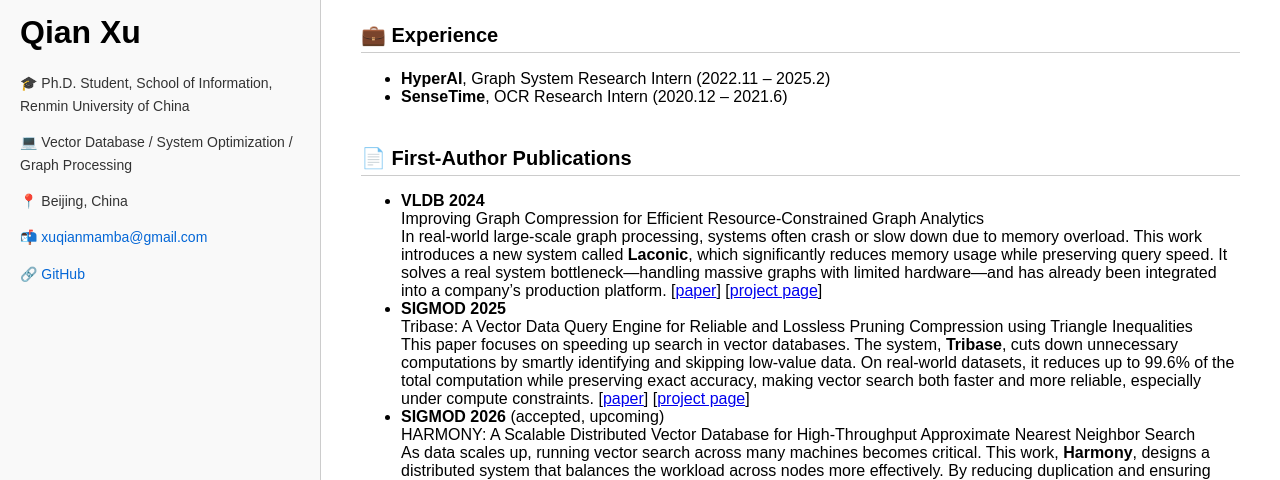
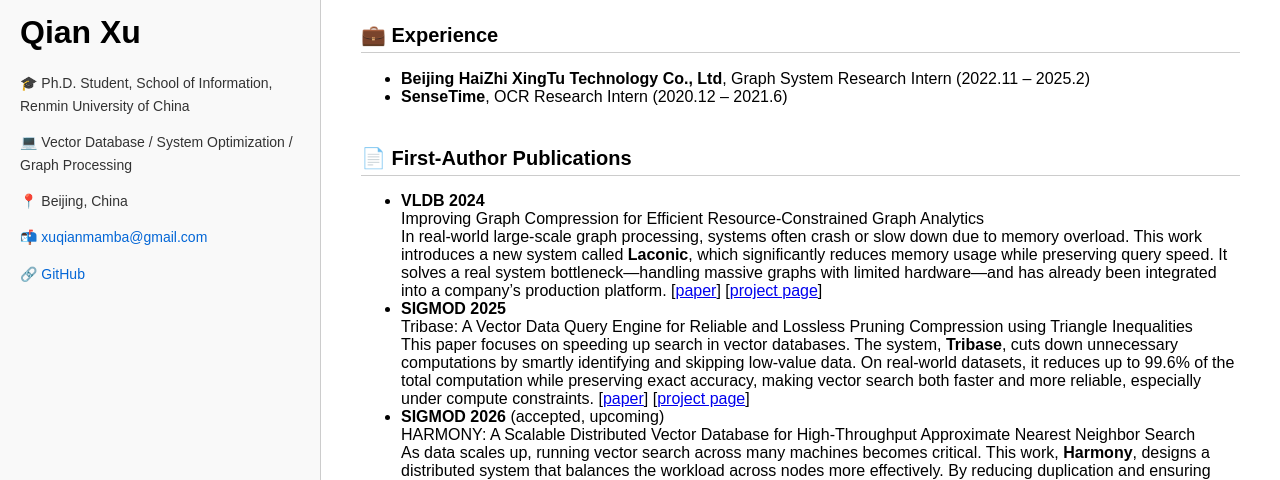
Before and after one commit to xuqianmamba/Profile, a plain HTML site: page index.html in a window 1280 px wide. Shown: the part 320-800 px from the top of the page. Drawn offline with Linux system fonts and the light colour scheme.

Commit message:
Update index.html

```diff
--- a/index.html
+++ b/index.html
@@ -69,7 +69,7 @@
 
     <h2>💼 Experience</h2>
     <ul>
-      <li><strong>HyperAI</strong>, Graph System Research Intern (2022.11 – 2025.2)</li>
+      <li><strong>Beijing HaiZhi XingTu Technology Co., Ltd</strong>, Graph System Research Intern (2022.11 – 2025.2)</li>
       <li><strong>SenseTime</strong>, OCR Research Intern (2020.12 – 2021.6)</li>
     </ul>
 
```
